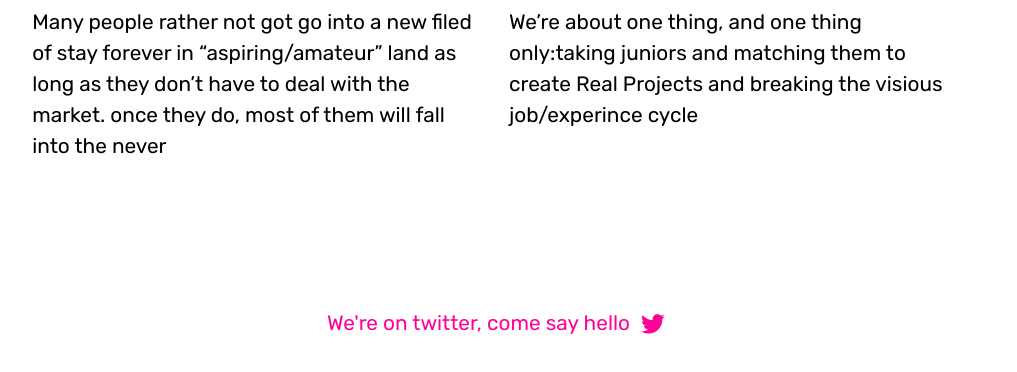
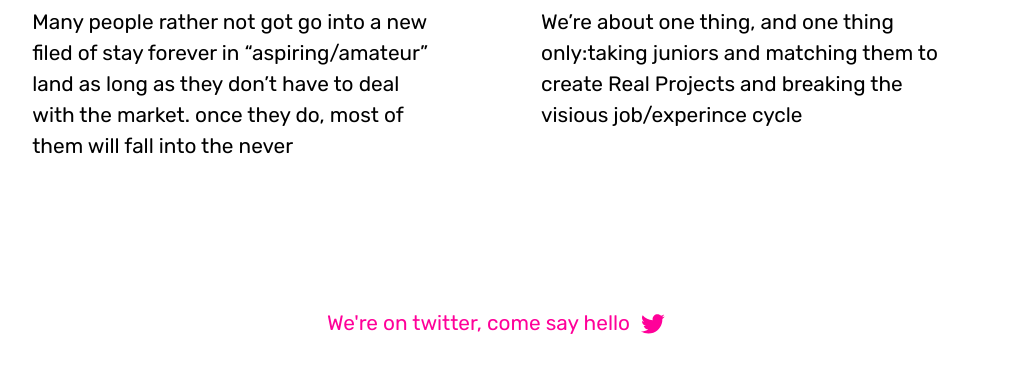
Before and after one commit to isaaacme/collab-main, a plain HTML site: page index.html in a window 1280 px wide. Shown: the part 2921-3293 px from the top of the page, without its empty margins (147-1164 px from the left). Drawn offline with Linux system fonts and the light colour scheme.

Commit message:
desktop done minus content

```diff
--- a/main.css
+++ b/main.css
@@ -127,7 +127,7 @@ header h1{
 .value{
     margin: 8rem auto;
     display: grid;
-    gap:2rem;
+    gap:0 6rem;
     grid: 1fr / repeat(2, 1fr);
 }
 
```
